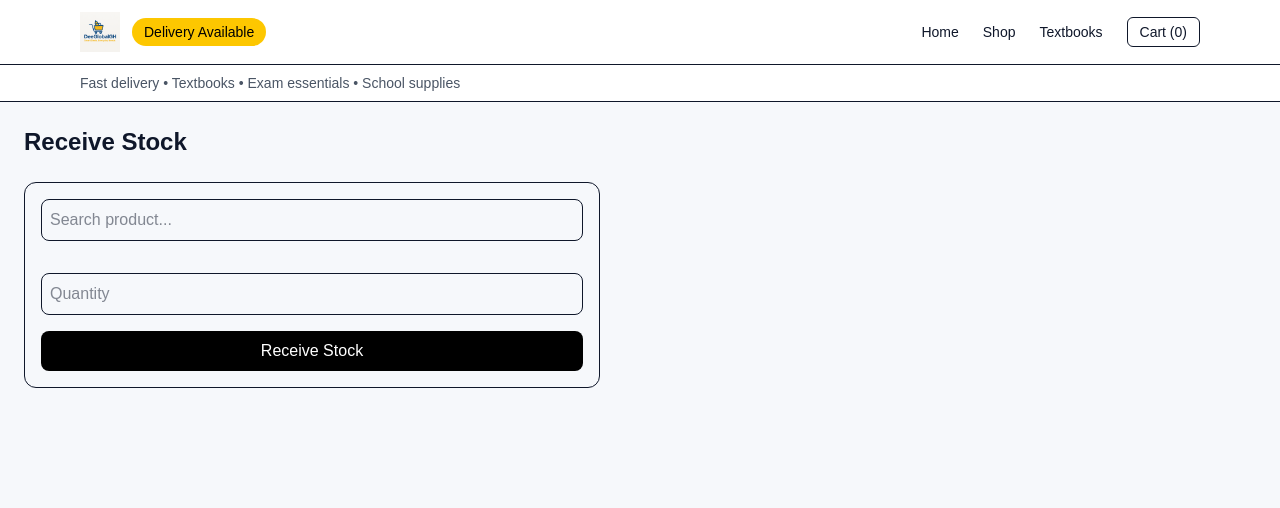
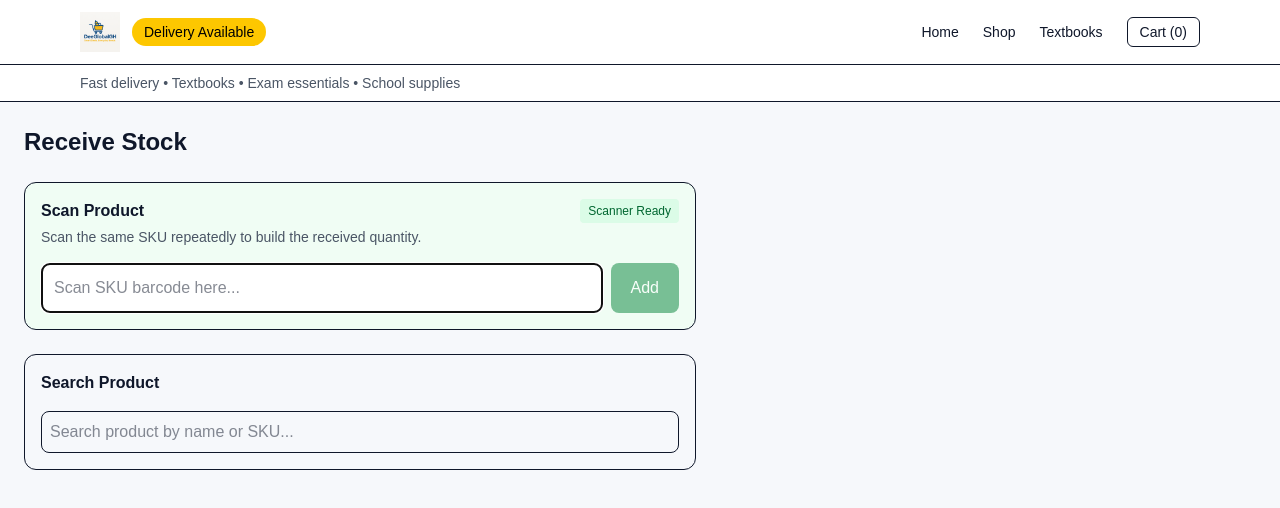
Before and after one commit to dlanquaye/deeglobalgh-website, a Next.js app: page /admin/inventory/receive in a window 1280 px wide. Shown: the top 508 px of the page. Built offline with nearby package versions, Linux system fonts and the light colour scheme.

Commit message:
Add SKU scanner workflow to stock receiving

```diff
--- a/app/admin/inventory/receive/page.tsx
+++ b/app/admin/inventory/receive/page.tsx
@@ -1,141 +1,515 @@
 "use client";
 
-import { useState } from "react";
+import {
+  FormEvent,
+  useRef,
+  useState,
+} from "react";
 
 type Product = {
   id: string;
+  sku: string | null;
   name: string;
 };
 
 export default function ReceiveStockPage() {
-  const [productId, setProductId] = useState("");
-const [quantity, setQuantity] = useState("");
+  const [productId, setProductId] =
+    useState("");
 
-const [query, setQuery] = useState("");
-const [results, setResults] = useState<Product[]>([]);
+  const [selectedProduct, setSelectedProduct] =
+    useState<Product | null>(null);
 
-const [isProcessing, setIsProcessing] = useState(false);
+  const [quantity, setQuantity] =
+    useState("");
 
-const handleSearch = async (value: string) => {
+  const [query, setQuery] =
+    useState("");
+
+  const [results, setResults] =
+    useState<Product[]>([]);
+
+  const [scanValue, setScanValue] =
+    useState("");
+
+  const [scanMessage, setScanMessage] =
+    useState("");
+
+  const [scanSuccess, setScanSuccess] =
+    useState(false);
+
+  const [isScanning, setIsScanning] =
+    useState(false);
+
+  const [isProcessing, setIsProcessing] =
+    useState(false);
+
+  const scanInputRef =
+    useRef<HTMLInputElement | null>(null);
+
+  // ==========================================
+  // NORMAL PRODUCT SEARCH
+  // ==========================================
+  const handleSearch = async (
+    value: string
+  ) => {
     setQuery(value);
 
-  if (!value) {
+    if (!value.trim()) {
       setResults([]);
       return;
     }
 
     try {
-    const res = await fetch(`/api/pos/search?q=${value}`);
+      const res = await fetch(
+        `/api/pos/search?q=${encodeURIComponent(
+          value
+        )}`
+      );
+
       const data = await res.json();
+
+      if (!res.ok || !Array.isArray(data)) {
+        setResults([]);
+        return;
+      }
+
       setResults(data);
     } catch {
       setResults([]);
     }
   };
 
-const handleReceiveStock = async () => {
-  if (isProcessing) return;
+  // ==========================================
+  // MANUAL PRODUCT SELECTION
+  // ==========================================
+  const selectProduct = (
+    product: Product
+  ) => {
+    setProductId(product.id);
+    setSelectedProduct(product);
 
-  if (!productId) {
-    alert("Please select a product");
+    setQuery(
+      product.sku
+        ? `${product.name} (${product.sku})`
+        : product.name
+    );
+
+    setResults([]);
+
+    if (!quantity) {
+      setQuantity("1");
+    }
+
+    setScanMessage("");
+  };
+
+  // ==========================================
+  // SKU SCANNER
+  // ==========================================
+  const handleScan = async (
+    event: FormEvent<HTMLFormElement>
+  ) => {
+    event.preventDefault();
+
+    const scannedSku =
+      scanValue.trim();
+
+    if (
+      !scannedSku ||
+      isScanning
+    ) {
       return;
     }
 
-  if (!quantity || Number(quantity) <= 0) {
-    alert("Please enter a valid quantity");
+    setIsScanning(true);
+    setScanMessage("");
+    setScanSuccess(false);
+
+    try {
+      const res = await fetch(
+        `/api/pos/search?q=${encodeURIComponent(
+          scannedSku
+        )}`
+      );
+
+      const data = await res.json();
+
+      if (
+        !res.ok ||
+        !Array.isArray(data)
+      ) {
+        throw new Error(
+          "Unable to identify scanned product"
+        );
+      }
+
+      const exactProduct =
+        data.find(
+          (product: Product) =>
+            product.sku
+              ?.trim()
+              .toLowerCase() ===
+            scannedSku.toLowerCase()
+        );
+
+      if (!exactProduct) {
+        setScanMessage(
+          `No active product found for SKU: ${scannedSku}`
+        );
+
+        return;
+      }
+
+      // No product selected yet:
+      // first scan selects it and starts at 1.
+      if (!selectedProduct) {
+        setProductId(
+          exactProduct.id
+        );
+
+        setSelectedProduct(
+          exactProduct
+        );
+
+        setQuantity("1");
+
+        setQuery("");
+        setResults([]);
+
+        setScanMessage(
+          `${exactProduct.name} selected — quantity 1`
+        );
+
+        setScanSuccess(true);
+        setScanValue("");
+
+        return;
+      }
+
+      // Same product:
+      // every additional scan increments quantity.
+      if (
+        selectedProduct.id ===
+        exactProduct.id
+      ) {
+        const currentQuantity =
+          Number(quantity) || 0;
+
+        const nextQuantity =
+          currentQuantity + 1;
+
+        setQuantity(
+          String(nextQuantity)
+        );
+
+        setScanMessage(
+          `${exactProduct.name} — quantity ${nextQuantity}`
+        );
+
+        setScanSuccess(true);
+        setScanValue("");
+
+        return;
+      }
+
+      // Different product scanned while one
+      // is already waiting to be received.
+      setScanMessage(
+        `Receive ${selectedProduct.name} first before scanning ${exactProduct.name}.`
+      );
+
+      setScanSuccess(false);
+    } catch (error) {
+      setScanMessage(
+        error instanceof Error
+          ? error.message
+          : "Unable to scan product"
+      );
+
+      setScanSuccess(false);
+    } finally {
+      setIsScanning(false);
+
+      requestAnimationFrame(() => {
+        scanInputRef.current?.focus();
+      });
+    }
+  };
+
+  // ==========================================
+  // RECEIVE STOCK
+  // ==========================================
+  const handleReceiveStock =
+    async () => {
+      if (isProcessing) {
+        return;
+      }
+
+      if (!productId) {
+        alert(
+          "Please select or scan a product"
+        );
+
+        return;
+      }
+
+      const parsedQuantity =
+        Number(quantity);
+
+      if (
+        !Number.isInteger(
+          parsedQuantity
+        ) ||
+        parsedQuantity <= 0
+      ) {
+        alert(
+          "Please enter a valid whole-number quantity"
+        );
+
         return;
       }
 
       setIsProcessing(true);
 
       try {
-    const res = await fetch("/api/inventory/receive", {
+        const res = await fetch(
+          "/api/inventory/receive",
+          {
             method: "POST",
+
             headers: {
-        "Content-Type": "application/json",
+              "Content-Type":
+                "application/json",
             },
+
             body: JSON.stringify({
               productId,
-        quantity: Number(quantity),
+              quantity:
+                parsedQuantity,
             }),
-    });
+          }
+        );
 
-    const data = await res.json();
+        const data =
+          await res.json();
 
         if (!res.ok) {
-      alert(data.error || "Receive stock failed");
+          alert(
+            data.error ||
+              "Receive stock failed"
+          );
+
           return;
         }
 
-    alert("Stock received successfully");
+        alert(
+          "Stock received successfully"
+        );
 
         setProductId("");
+        setSelectedProduct(null);
         setQuery("");
         setQuantity("");
         setResults([]);
+        setScanValue("");
+        setScanMessage("");
+        setScanSuccess(false);
+
+        requestAnimationFrame(() => {
+          scanInputRef.current?.focus();
+        });
       } catch {
-    alert("Something went wrong");
+        alert(
+          "Something went wrong"
+        );
       } finally {
         setIsProcessing(false);
       }
     };
 
   return (
-    <div className="p-6 space-y-6">
-      <h1 className="text-2xl font-bold">
+    <div className="p-6">
+      <h1 className="text-2xl font-bold mb-6">
         Receive Stock
       </h1>
 
-      <div className="border p-4 rounded-xl max-w-xl">
-        <div className="space-y-4">
+      <div className="max-w-2xl space-y-6">
+        {/* SCANNER */}
+        <div className="border p-4 rounded-xl bg-green-50">
+          <div className="flex items-start justify-between gap-4">
+            <div>
+              <h2 className="font-semibold">
+                Scan Product
+              </h2>
+
+              <p className="mt-1 text-sm text-gray-600">
+                Scan the same SKU repeatedly
+                to build the received
+                quantity.
+              </p>
+            </div>
+
+            <span className="rounded bg-green-100 px-2 py-1 text-xs text-green-800">
+              Scanner Ready
+            </span>
+          </div>
+
+          <form
+            onSubmit={handleScan}
+            className="mt-4"
+          >
+            <div className="flex gap-2">
+              <input
+                ref={scanInputRef}
+                type="text"
+                value={scanValue}
+                onChange={(e) =>
+                  setScanValue(
+                    e.target.value
+                  )
+                }
+                placeholder="Scan SKU barcode here..."
+                autoComplete="off"
+                autoFocus
+                className="flex-1 border p-3 rounded-lg bg-white"
+              />
+
+              <button
+                type="submit"
+                disabled={
+                  isScanning ||
+                  !scanValue.trim()
+                }
+                className="bg-green-700 text-white px-5 py-3 rounded-lg disabled:opacity-50"
+              >
+                {isScanning
+                  ? "Scanning..."
+                  : "Add"}
+              </button>
+            </div>
+          </form>
+
+          {scanMessage && (
+            <p
+              className={
+                scanSuccess
+                  ? "mt-3 text-sm font-medium text-green-700"
+                  : "mt-3 text-sm font-medium text-red-700"
+              }
+            >
+              {scanMessage}
+            </p>
+          )}
+        </div>
+
+        {/* MANUAL FALLBACK */}
+        <div className="border p-4 rounded-xl">
+          <h2 className="font-semibold mb-4">
+            Search Product
+          </h2>
 
           <input
             type="text"
             value={query}
-  onChange={(e) => handleSearch(e.target.value)}
-  placeholder="Search product..."
+            onChange={(e) =>
+              handleSearch(
+                e.target.value
+              )
+            }
+            placeholder="Search product by name or SKU..."
             className="w-full border p-2 rounded-lg"
           />
 
-<div className="space-y-2">
-  {results.map((product) => (
-    <div
+          {results.length > 0 && (
+            <div className="mt-3 space-y-2">
+              {results.map(
+                (product) => (
+                  <button
                     key={product.id}
-      onClick={() => {
-        setProductId(product.id);
-        setQuery(product.name);
-        setResults([]);
-      }}
-      className="border p-2 rounded-lg cursor-pointer hover:bg-gray-100"
+                    type="button"
+                    onClick={() =>
+                      selectProduct(
+                        product
+                      )
+                    }
+                    className="w-full border p-3 rounded-lg text-left hover:bg-gray-50"
                   >
+                    <div className="font-medium">
                       {product.name}
                     </div>
-  ))}
+
+                    {product.sku && (
+                      <div className="text-xs text-gray-500 mt-1">
+                        {product.sku}
+                      </div>
+                    )}
+                  </button>
+                )
+              )}
+            </div>
+          )}
         </div>
 
-{productId && (
-  <div className="border rounded-lg p-2 bg-gray-50">
-    Selected Product ID: {productId}
-  </div>
+        {/* SELECTED PRODUCT */}
+        {selectedProduct && (
+          <div className="border p-4 rounded-xl">
+            <p className="text-xs uppercase tracking-wide text-gray-500">
+              Selected Product
+            </p>
+
+            <p className="mt-1 font-semibold">
+              {selectedProduct.name}
+            </p>
+
+            {selectedProduct.sku && (
+              <p className="text-sm text-gray-500">
+                SKU:{" "}
+                {selectedProduct.sku}
+              </p>
             )}
+
+            <div className="mt-4">
+              <label className="block text-sm font-medium mb-2">
+                Quantity Received
+              </label>
 
               <input
                 type="number"
-            placeholder="Quantity"
+                min="1"
+                step="1"
                 value={quantity}
-            onChange={(e) => setQuantity(e.target.value)}
-            className="w-full border p-2 rounded-lg"
+                onChange={(e) =>
+                  setQuantity(
+                    e.target.value
+                  )
+                }
+                className="w-full border p-3 rounded-lg"
               />
+            </div>
 
             <button
-  onClick={handleReceiveStock}
-  disabled={isProcessing}
-  className="w-full bg-black text-white p-2 rounded-lg disabled:opacity-50"
+              type="button"
+              onClick={
+                handleReceiveStock
+              }
+              disabled={
+                isProcessing
+              }
+              className="mt-4 w-full bg-black text-white p-3 rounded-lg disabled:opacity-50"
             >
-  {isProcessing ? "Processing..." : "Receive Stock"}
+              {isProcessing
+                ? "Processing..."
+                : `Receive ${
+                    quantity || "0"
+                  } Unit${
+                    Number(quantity) ===
+                    1
+                      ? ""
+                      : "s"
+                  }`}
             </button>
-
           </div>
+        )}
       </div>
     </div>
   );
```
Lines whose indentation alone changed are shown as unchanged.
